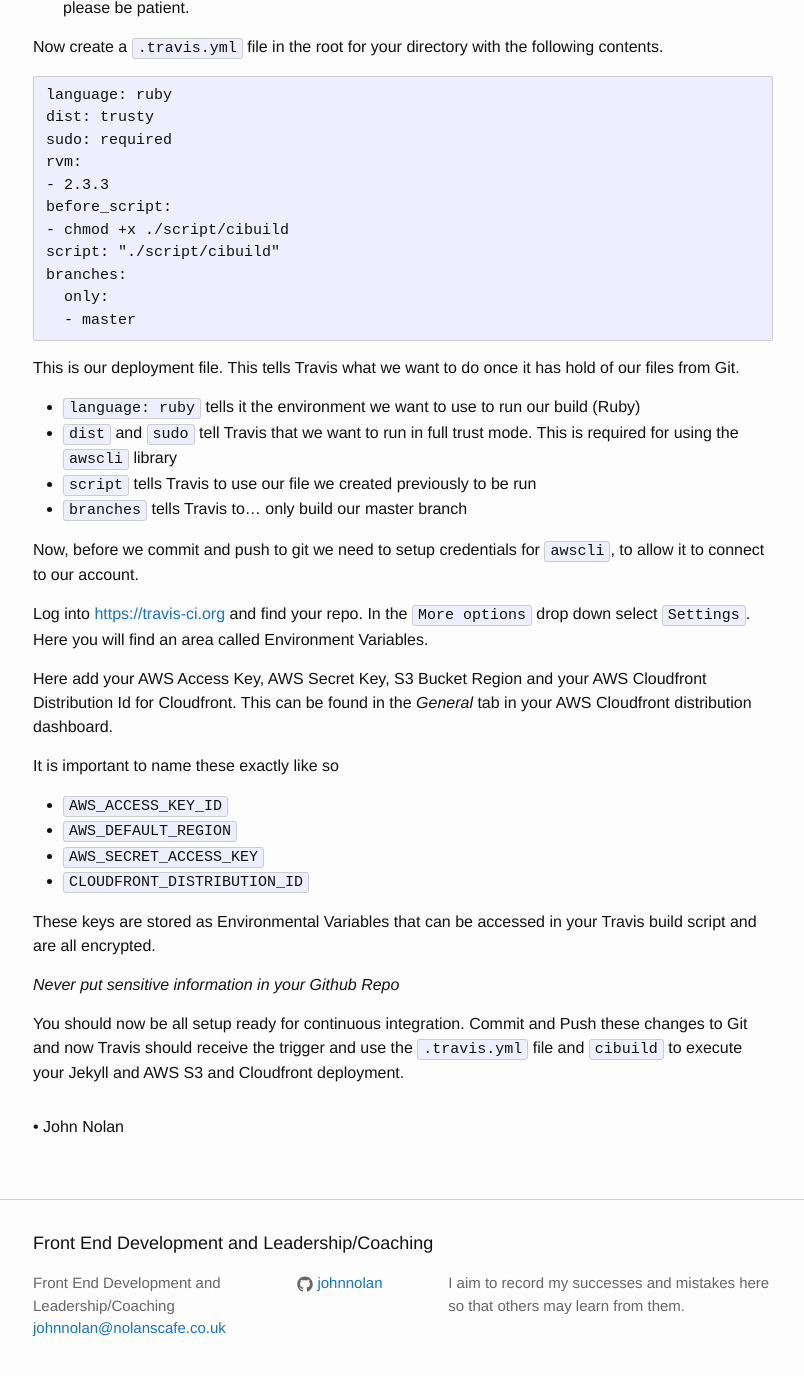
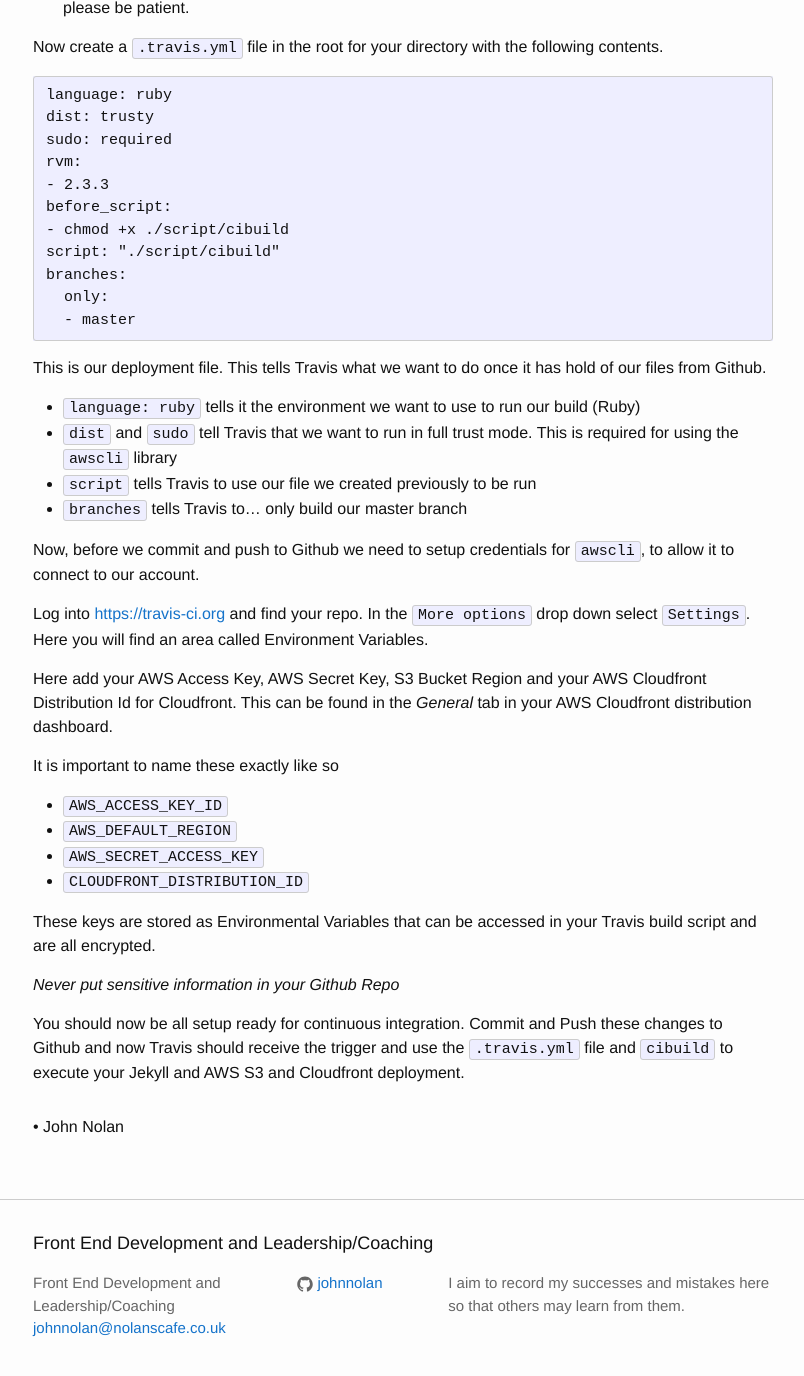
Before and after one commit to johnnolan/blog, a Jekyll site: the page built from _posts/2017-03-04-publishing-jekyll-aws-s3-cloudfront.markdown, in a window 1280 px wide and 1400 px high, scrolled down 882 px. Shown: the top 1376 px of the window, without its empty margins (237-1041 px from the left). Built offline with Jekyll 4.4.1, drawn with Linux system fonts in a browser that asks for light colours; some of the changed text lies outside the part shown.

````diff
--- a/_posts/2017-03-04-publishing-jekyll-aws-s3-cloudfront.markdown
+++ b/_posts/2017-03-04-publishing-jekyll-aws-s3-cloudfront.markdown
@@ -14,7 +14,7 @@
  AWS S3 bucket and AWS Cloudfront distribution setup. I will be covering
  this soon.
 
-At any time you can look at my [repo on github](https://github.com/johnnolan/blog) to see how I have set this
+At any time you can look at my [repo on Github](https://github.com/johnnolan/blog) to see how I have set this
 up.
 
 First create a new directory called *script* in your root folder and
@@ -63,7 +63,7 @@
 ```
 
 This is our deployment file. This tells Travis what we want to do once
-it has hold of our files from Git.
+it has hold of our files from Github.
 
 * ```language: ruby``` tells it the environment we want to use to run our
 build (Ruby)
@@ -74,7 +74,7 @@
 * ```branches``` tells Travis to... only build our master
 branch
 
-Now, before we commit and push to git we need to setup credentials for
+Now, before we commit and push to Github we need to setup credentials for
 ```awscli```, to allow it to connect to our account.
 
 Log into [https://travis-ci.org](https://travis-ci.org) and find your
@@ -99,6 +99,6 @@
 *Never put sensitive information in your Github Repo*
 
 You should now be all setup ready for continuous integration. Commit and
-Push these changes to Git and now Travis should receive the trigger
+Push these changes to Github and now Travis should receive the trigger
 and use the ```.travis.yml``` file and ```cibuild``` to execute your
 Jekyll and AWS S3 and Cloudfront deployment.
````
Also changed, not shown: _posts/2017-03-05-jekyll-amp-setup.markdown (added, +20 -0 lines).
